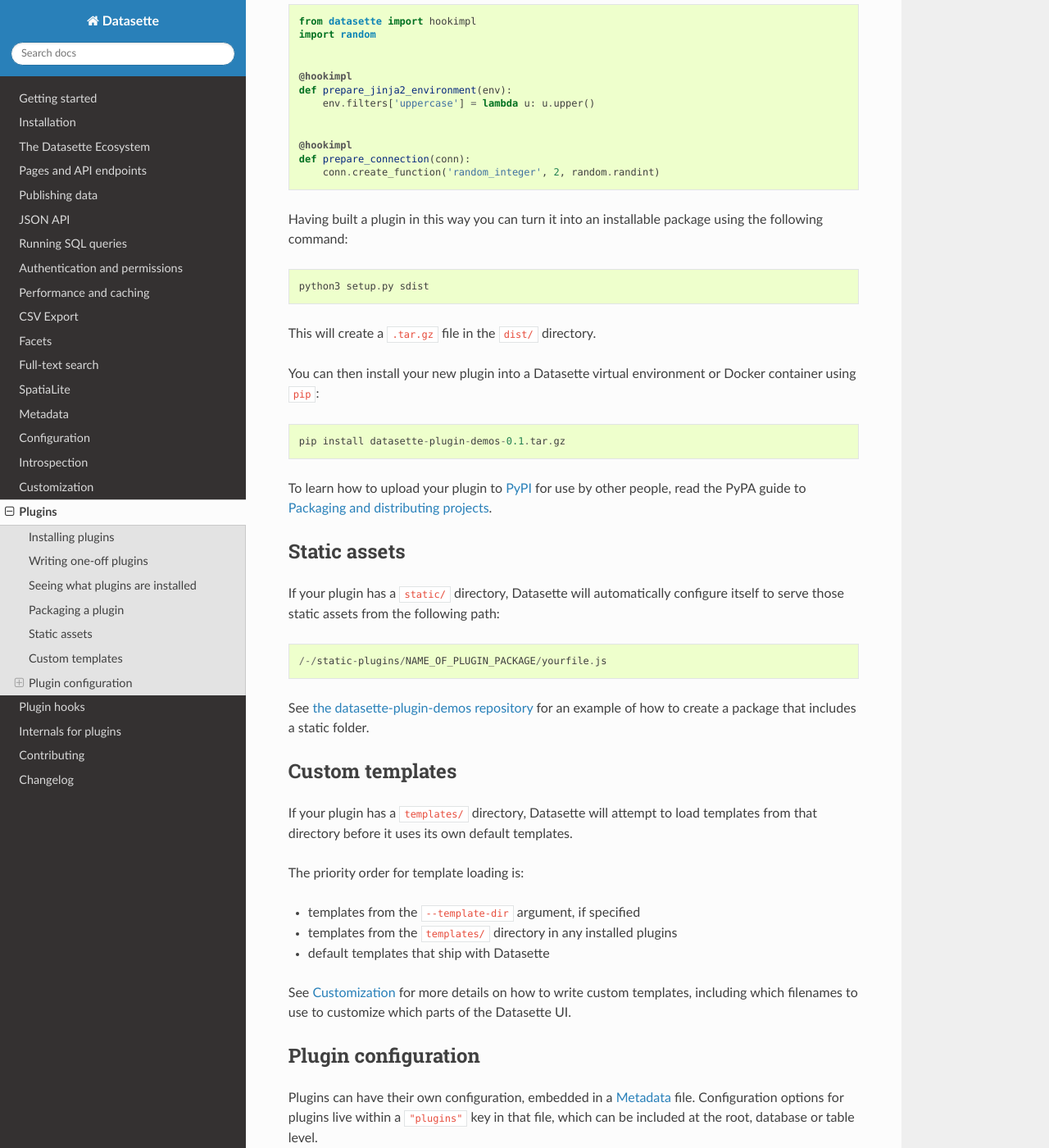
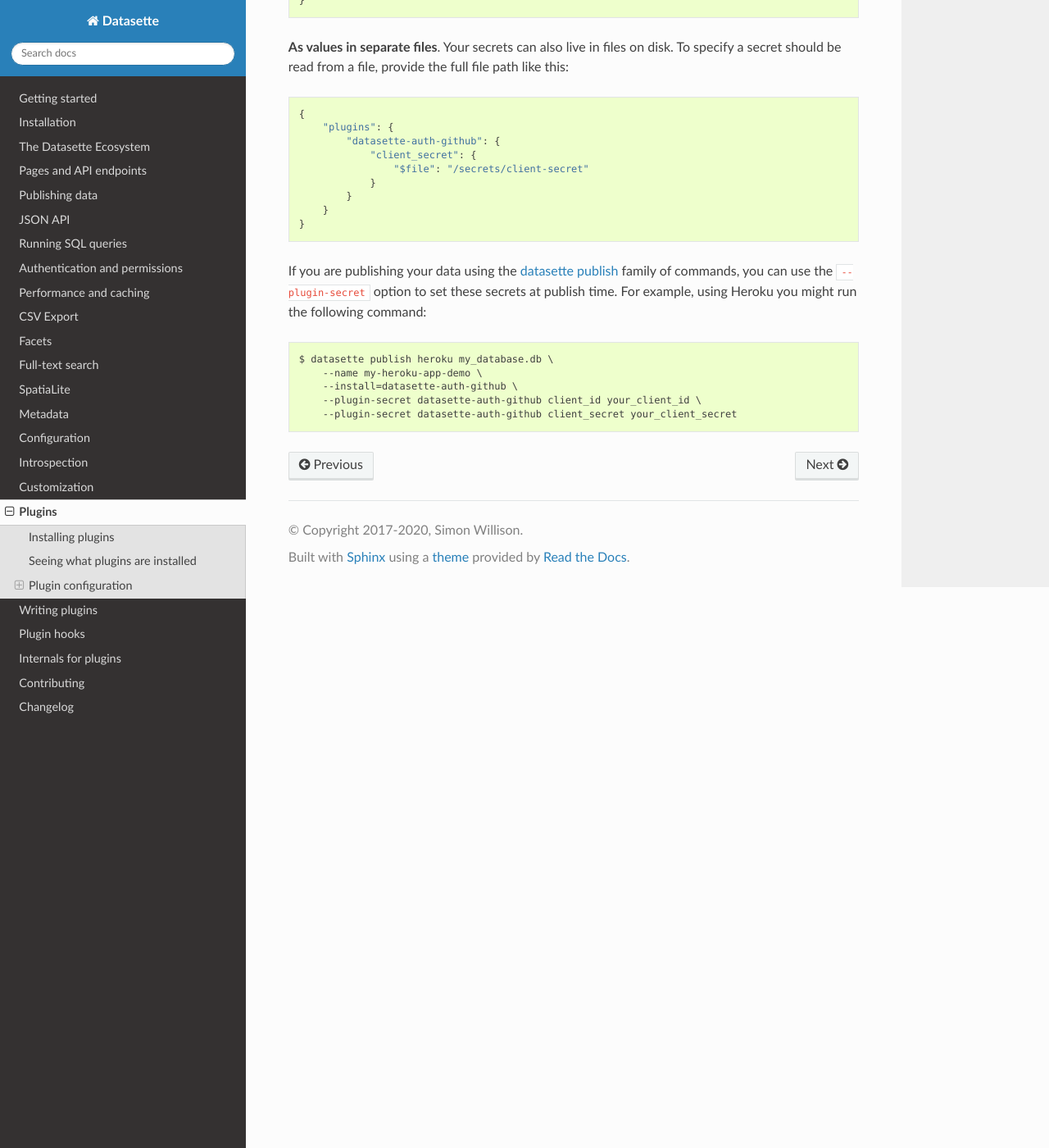
Before and after one commit to simonw/datasette, a Sphinx documentation site: the page built from docs/plugins.rst, in a window 1280 px wide and 1400 px high, scrolled down 3228 px. Shown: the whole window at 82% size. Built offline with Sphinx 7.4.7 and the Read the Docs theme 2.0.0, drawn with Linux system fonts in a browser that asks for light colours; some of the changed text lies outside the part shown.

Commit message:
Split out new 'Writing plugins' page, refs #687

```diff
--- a/docs/index.rst
+++ b/docs/index.rst
@@ -51,6 +51,7 @@
    introspection
    custom_templates
    plugins
+   writing_plugins
    plugin_hooks
    internals
    contributing
--- a/docs/plugin_hooks.rst
+++ b/docs/plugin_hooks.rst
@@ -9,7 +9,7 @@
 
 When you implement a plugin hook you can accept any or all of the parameters that are documented as being passed to that hook.
 
-For example, you can implement the ``render_cell`` plugin hook like thiseven though the full documented hook signature is ``render_cell(value, column, table, database, datasette)``:
+For example, you can implement the ``render_cell`` plugin hook like this even though the full documented hook signature is ``render_cell(value, column, table, database, datasette)``:
 
 .. code-block:: python
 
--- a/docs/plugins.rst
+++ b/docs/plugins.rst
@@ -33,52 +33,20 @@
 Installing plugins
 ------------------
 
-If a plugin has been packaged for distribution using setuptools you can use
-the plugin by installing it alongside Datasette in the same virtual
-environment or Docker container.
+If a plugin has been packaged for distribution using setuptools you can use the plugin by installing it alongside Datasette in the same virtual environment or Docker container.
 
-You can also define one-off per-project plugins by saving them as
-``plugin_name.py`` functions in a ``plugins/`` folder and then passing that
-folder to ``datasette serve``.
+You can also define one-off per-project plugins by saving them as ``plugin_name.py`` functions in a ``plugins/`` folder and then passing that folder to ``datasette`` using the ``--plugins-dir`` option::
 
-The ``datasette publish`` and ``datasette package`` commands both take an
-optional ``--install`` argument. You can use this one or more times to tell
-Datasette to ``pip install`` specific plugins as part of the process. You can
-use the name of a package on PyPI or any of the other valid arguments to ``pip
-install`` such as a URL to a ``.zip`` file::
+    datasette mydb.db --plugins-dir=plugins/
+
+The ``datasette publish`` and ``datasette package`` commands both take an optional ``--install`` argument. You can use this one or more times to tell Datasette to ``pip install`` specific plugins as part of the process::
+
+    datasette publish cloudrun mydb.db --install=datasette-vega
+
+You can use the name of a package on PyPI or any of the other valid arguments to ``pip install`` such as a URL to a ``.zip`` file::
 
     datasette publish cloudrun mydb.db \
-        --install=datasette-plugin-demos \
         --install=https://url-to-my-package.zip
-
-.. _plugins_writing_one_off:
-
-Writing one-off plugins
------------------------
-
-The easiest way to write a plugin is to create a ``my_plugin.py`` file and
-drop it into your ``plugins/`` directory. Here is an example plugin, which
-adds a new custom SQL function called ``hello_world()`` which takes no
-arguments and returns the string ``Hello world!``.
-
-.. code-block:: python
-
-    from datasette import hookimpl
-
-    @hookimpl
-    def prepare_connection(conn):
-        conn.create_function('hello_world', 0, lambda: 'Hello world!')
-
-If you save this in ``plugins/my_plugin.py`` you can then start Datasette like
-this::
-
-    datasette serve mydb.db --plugins-dir=plugins/
-
-Now you can navigate to http://localhost:8001/mydb and run this SQL::
-
-    select hello_world();
-
-To see the output of your plugin.
 
 .. _plugins_installed:
 
@@ -131,96 +99,6 @@
 
 You can add the ``--plugins-dir=`` option to include any plugins found in that directory.
 
-Packaging a plugin
-------------------
-
-Plugins can be packaged using Python setuptools. You can see an example of a
-packaged plugin at https://github.com/simonw/datasette-plugin-demos
-
-The example consists of two files: a ``setup.py`` file that defines the plugin:
-
-.. code-block:: python
-
-    from setuptools import setup
-
-    VERSION = '0.1'
-
-    setup(
-        name='datasette-plugin-demos',
-        description='Examples of plugins for Datasette',
-        author='Simon Willison',
-        url='https://github.com/simonw/datasette-plugin-demos',
-        license='Apache License, Version 2.0',
-        version=VERSION,
-        py_modules=['datasette_plugin_demos'],
-        entry_points={
-            'datasette': [
-                'plugin_demos = datasette_plugin_demos'
-            ]
-        },
-        install_requires=['datasette']
-    )
-
-And a Python module file, ``datasette_plugin_demos.py``, that implements the
-plugin:
-
-.. code-block:: python
-
-    from datasette import hookimpl
-    import random
-
-
-    @hookimpl
-    def prepare_jinja2_environment(env):
-        env.filters['uppercase'] = lambda u: u.upper()
-
-
-    @hookimpl
-    def prepare_connection(conn):
-        conn.create_function('random_integer', 2, random.randint)
-
-
-Having built a plugin in this way you can turn it into an installable package
-using the following command::
-
-    python3 setup.py sdist
-
-This will create a ``.tar.gz`` file in the ``dist/`` directory.
-
-You can then install your new plugin into a Datasette virtual environment or
-Docker container using ``pip``::
-
-    pip install datasette-plugin-demos-0.1.tar.gz
-
-To learn how to upload your plugin to `PyPI <https://pypi.org/>`_ for use by
-other people, read the PyPA guide to `Packaging and distributing projects
-<https://packaging.python.org/tutorials/distributing-packages/>`_.
-
-Static assets
--------------
-
-If your plugin has a ``static/`` directory, Datasette will automatically
-configure itself to serve those static assets from the following path::
-
-    /-/static-plugins/NAME_OF_PLUGIN_PACKAGE/yourfile.js
-
-See `the datasette-plugin-demos repository <https://github.com/simonw/datasette-plugin-demos/tree/0ccf9e6189e923046047acd7878d1d19a2cccbb1>`_
-for an example of how to create a package that includes a static folder.
-
-Custom templates
-----------------
-
-If your plugin has a ``templates/`` directory, Datasette will attempt to load
-templates from that directory before it uses its own default templates.
-
-The priority order for template loading is:
-
-* templates from the ``--template-dir`` argument, if specified
-* templates from the ``templates/`` directory in any installed plugins
-* default templates that ship with Datasette
-
-See :ref:`customization` for more details on how to write custom templates,
-including which filenames to use to customize which parts of the Datasette UI.
 
 .. _plugins_configuration:
 
@@ -288,47 +166,3 @@
         --install=datasette-auth-github \
         --plugin-secret datasette-auth-github client_id your_client_id \
         --plugin-secret datasette-auth-github client_secret your_client_secret
-
-.. _plugins_plugin_config:
-
-Writing plugins that accept configuration
-~~~~~~~~~~~~~~~~~~~~~~~~~~~~~~~~~~~~~~~~~
-
-When you are writing plugins, you can access plugin configuration like this using the ``datasette.plugin_config()`` method. If you know you need plugin configuration for a specific table, you can access it like this::
-
-    plugin_config = datasette.plugin_config(
-        "datasette-cluster-map", database="sf-trees", table="Street_Tree_List"
-    )
-
-This will return the ``{"latitude_column": "lat", "longitude_column": "lng"}`` in the above example.
-
-If it cannot find the requested configuration at the table layer, it will fall back to the database layer and then the root layer. For example, a user may have set the plugin configuration option like so::
-
-    {
-        "databases: {
-            "sf-trees": {
-                "plugins": {
-                    "datasette-cluster-map": {
-                        "latitude_column": "xlat",
-                        "longitude_column": "xlng"
-                    }
-                }
-            }
-        }
-    }
-
-In this case, the above code would return that configuration for ANY table within the ``sf-trees`` database.
-
-The plugin configuration could also be set at the top level of ``metadata.json``::
-
-    {
-        "title": "This is the top-level title in metadata.json",
-        "plugins": {
-            "datasette-cluster-map": {
-                "latitude_column": "xlat",
-                "longitude_column": "xlng"
-            }
-        }
-    }
-
-Now that ``datasette-cluster-map`` plugin configuration will apply to every table in every database.
```
Also changed, not shown: docs/writing_plugins.rst (added, +156 -0 lines).
